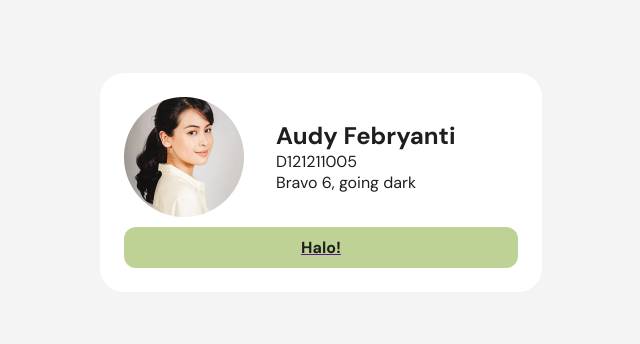
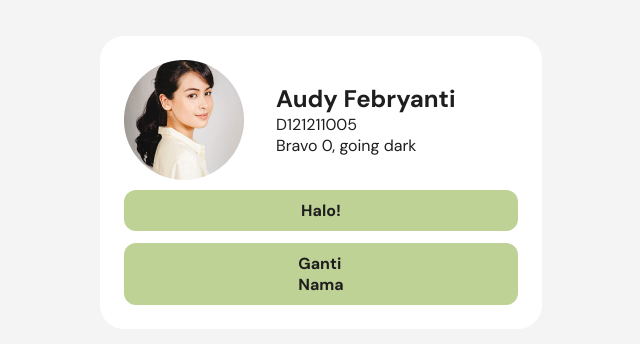
Before and after one commit to audyfebryantii/pbw-pekan12, a Next.js app: page / in a window 1280 px wide. Shown: the part 218-562 px from the top of the page, without its empty margins (319-959 px from the left). Built offline with nearby package versions, Linux system fonts and the light colour scheme.

Commit message:
feat: tambahkan fitur ganti bio dan nama

```diff
--- a/src/app/globals.css
+++ b/src/app/globals.css
@@ -78,6 +78,7 @@ p{
 /*CTA*/
 .cta-banner-wrapper{
   width: 100%;
+  cursor: pointer;
 }
 .cta-button{
   display: flex;
--- a/src/app/page.js
+++ b/src/app/page.js
@@ -1,12 +1,18 @@
-'use client'
+"use client"
 
+import { useState } from "react"
 import Image from "next/image"
 import './globals.css'
 
 export default function Home() {
+  const [bravo, setBravo] = useState(0)
+  const handlerTambahBravo = () => {
+    setBravo(bravo+1)
+  }
 
-  function clickHandler(){
-    alert('HAI!')
+  const [nama, setNama] = useState("Audy Febryanti")
+  const handlerGantiNama = () => {
+    setNama("Od")
   }
 
   return (
@@ -24,24 +30,25 @@ export default function Home() {
           </div>
           <div className="content-bio-header-banner">
             <h1>
-              Audy Febryanti
+              {nama}
             </h1>
             <div className="bio-nim-header-banner">
               <p>
                 D121211005
               </p>
               <p>
-                Bravo 6, going dark
+                Bravo {bravo}, going dark
               </p>
             </div>
           </div>
         </div>
         <div className="cta-banner-wrapper">
-          <a href=''>
-            <div className='cta-button' onClick={clickHandler}>
+            <div className='cta-button' onClick={handlerTambahBravo}>
               <p>Halo!</p>
             </div>
-          </a>
+            <div className='cta-button' style ={{marginTop: '12px'}} onClick={handlerGantiNama}>
+              <p>Ganti Nama</p>
+            </div>
         </div>
       </div>
     </div>
```
